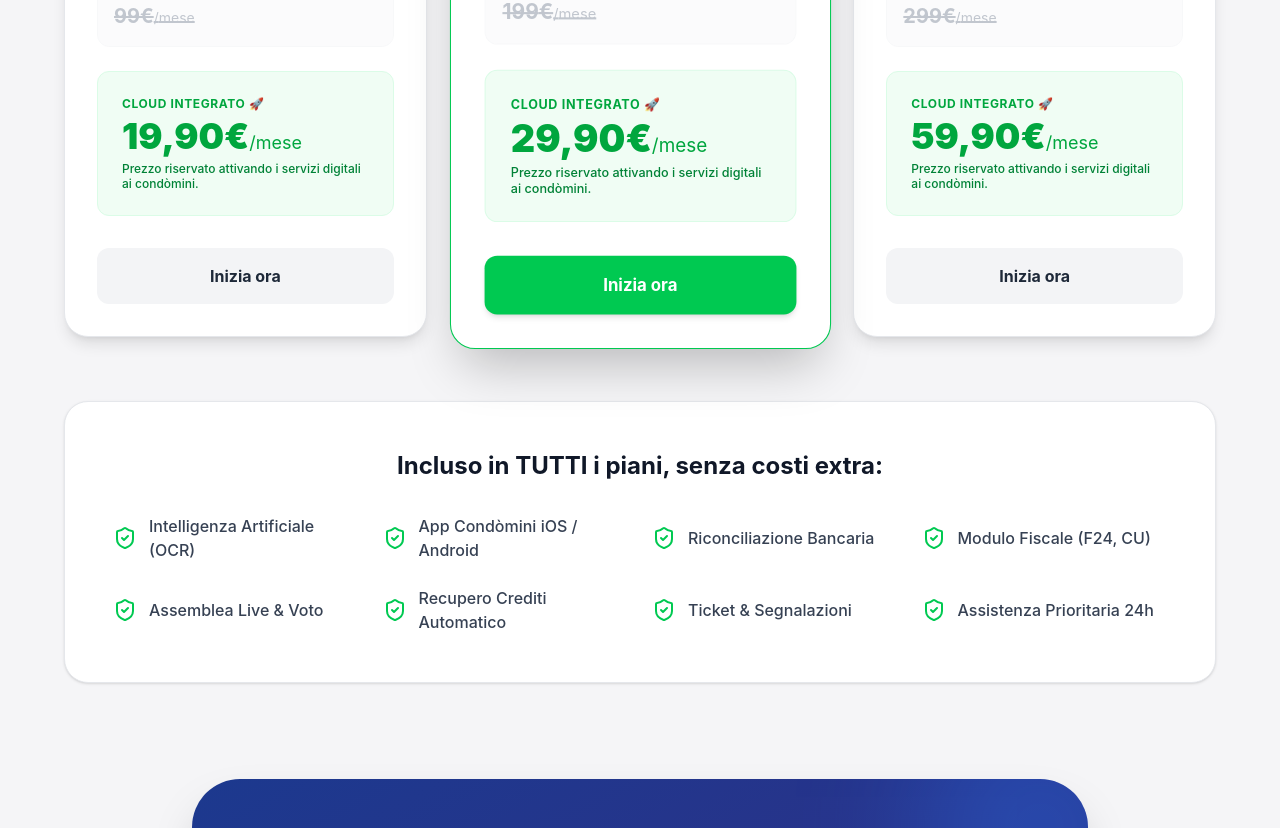
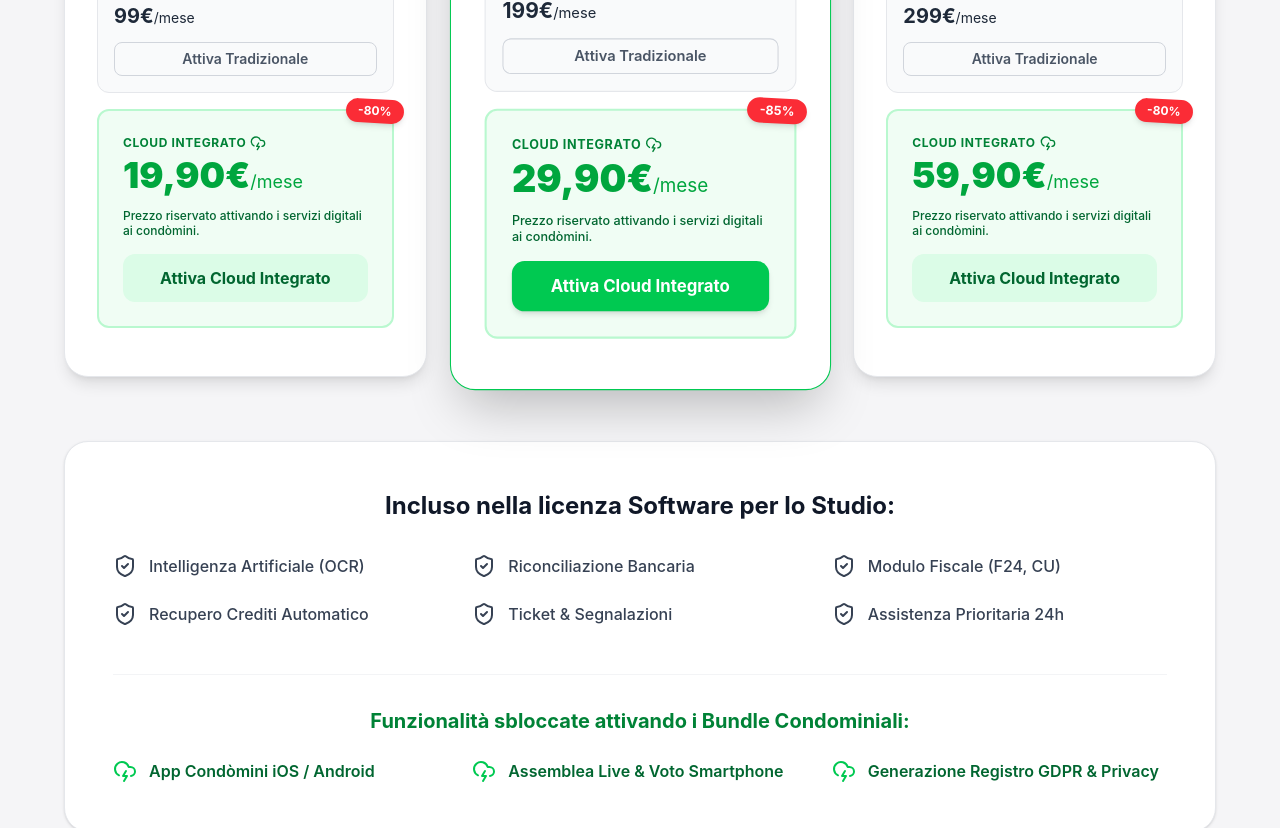
Before and after one commit to GabrieleMproject/M-PROJECT-WEBSITE, a React (Vite) app: page /condofast in a window 1280 px wide. Shown: the part 2760-3588 px from the top of the page. Built offline with nearby package versions, Linux system fonts and the light colour scheme; no server answers; what react-google-recaptcha-v3 would draw is missing.

Commit message:
Update CondoFast.jsx

```diff
--- a/src/pages/CondoFast.jsx
+++ b/src/pages/CondoFast.jsx
@@ -132,56 +132,77 @@ export default function CondoFast() {
 
         <div className="grid lg:grid-cols-3 gap-8">
           {[
-            { name: 'Base', limit: 'Fino a 50 condomini', tradM: '99', tradA: '1.188', cloudM: '19,90', cloudA: '238,80', pop: false },
-            { name: 'Studio', limit: 'Fino a 100 condomini', tradM: '199', tradA: '2.388', cloudM: '29,90', cloudA: '358,80', pop: true },
-            { name: 'Professional', limit: 'Fino a 200 condomini', tradM: '299', tradA: '3.588', cloudM: '59,90', cloudA: '718,80', pop: false }
+            { name: 'Base', limit: 'Fino a 50 condomini', tradM: '99', tradA: '1.188', cloudM: '19,90', cloudA: '238,80', pop: false, discount: '-80%' },
+            { name: 'Studio', limit: 'Fino a 100 condomini', tradM: '199', tradA: '2.388', cloudM: '29,90', cloudA: '358,80', pop: true, discount: '-85%' },
+            { name: 'Professional', limit: 'Fino a 200 condomini', tradM: '299', tradA: '3.588', cloudM: '59,90', cloudA: '718,80', pop: false, discount: '-80%' }
           ].map((plan, i) => (
             <div key={i} className={`relative bg-white rounded-3xl p-8 border ${plan.pop ? 'border-green-500 shadow-2xl scale-105 z-10' : 'border-gray-200 shadow-lg'} flex flex-col`}>
               {plan.pop && <div className="absolute top-0 left-1/2 -translate-x-1/2 -translate-y-1/2 bg-green-500 text-white px-4 py-1 rounded-full text-sm font-bold shadow-md">PIÙ SCELTO</div>}
               <h3 className="text-2xl font-bold text-gray-900">{plan.name}</h3>
               <p className="text-gray-500 font-medium mb-6">{plan.limit}</p>
 
-              <div className="mb-6 p-4 rounded-xl bg-gray-50 border border-gray-100 opacity-60">
+              {/* Sistema Tradizionale */}
+              <div className="mb-4 p-4 rounded-xl bg-gray-50 border border-gray-200 flex flex-col items-start">
                 <div className="text-xs text-gray-500 font-semibold mb-1 uppercase tracking-wider">Sistema Tradizionale</div>
-                <div className="text-gray-400 line-through text-xl font-bold">
+                <div className="text-gray-800 text-xl font-bold mb-3">
                   {billingMode === 'annual' ? plan.tradA : plan.tradM}€<span className="text-sm font-normal">/{billingMode === 'annual' ? 'anno' : 'mese'}</span>
                 </div>
+                <a href="https://condofast.it/app/register?type=trad" className="text-sm font-semibold text-gray-600 border border-gray-300 px-4 py-1.5 rounded-lg hover:bg-gray-100 transition-colors w-full text-center">
+                  Attiva Tradizionale
+                </a>
               </div>
 
-              <div className="mb-8 p-6 rounded-xl bg-green-50 border border-green-100">
-                <div className="text-xs text-green-600 font-bold mb-1 uppercase tracking-wider">Cloud Integrato 🚀</div>
-                <div className="text-green-600 text-4xl font-black mb-1">
+              {/* Cloud Integrato */}
+              <div className="mb-4 p-6 rounded-xl bg-green-50 border-2 border-green-200 relative flex flex-col flex-grow">
+                <div className="absolute -top-3 -right-3 bg-red-500 text-white text-xs font-bold px-3 py-1 rounded-full shadow-md transform rotate-3">
+                  {plan.discount}
+                </div>
+                <div className="text-xs text-green-700 font-bold mb-1 uppercase tracking-wider flex items-center gap-1">
+                  Cloud Integrato <CloudLightning className="w-4 h-4" />
+                </div>
+                <div className="text-green-600 text-4xl font-black mb-3">
                   {billingMode === 'annual' ? plan.cloudA : plan.cloudM}€<span className="text-lg font-normal">/{billingMode === 'annual' ? 'anno' : 'mese'}</span>
                 </div>
-                <div className="text-xs text-green-700 font-medium leading-tight">
+                <div className="text-xs text-green-800 font-medium leading-tight mb-4 flex-grow">
                   Prezzo riservato attivando i servizi digitali ai condòmini.
                 </div>
+                <a href="https://condofast.it/app/register?type=cloud" className={`w-full text-center py-3 rounded-xl font-bold transition-all ${plan.pop ? 'bg-green-500 text-white hover:bg-green-600 shadow-md' : 'bg-green-100 text-green-800 hover:bg-green-200'}`}>
+                  Attiva Cloud Integrato
+                </a>
               </div>
-
-              <a href="https://condofast.it/app/register" className={`mt-auto w-full text-center py-4 rounded-xl font-bold transition-all ${plan.pop ? 'bg-green-500 text-white hover:bg-green-600 shadow-md hover:shadow-lg' : 'bg-gray-100 text-gray-800 hover:bg-gray-200'}`}>
-                Inizia ora
-              </a>
             </div>
           ))}
         </div>
 
         {/* Feature List */}
         <div className="mt-16 bg-white border border-gray-200 rounded-3xl p-8 md:p-12 shadow-sm">
-          <h3 className="text-2xl font-bold text-gray-900 mb-8 text-center">Incluso in TUTTI i piani, senza costi extra:</h3>
-          <div className="grid md:grid-cols-2 lg:grid-cols-4 gap-6">
+          <h3 className="text-2xl font-bold text-gray-900 mb-8 text-center">Incluso nella licenza Software per lo Studio:</h3>
+          <div className="grid md:grid-cols-2 lg:grid-cols-3 gap-6 mb-12">
             {[
               "Intelligenza Artificiale (OCR)",
-              "App Condòmini iOS / Android",
               "Riconciliazione Bancaria",
               "Modulo Fiscale (F24, CU)",
-              "Assemblea Live & Voto",
               "Recupero Crediti Automatico",
               "Ticket & Segnalazioni",
               "Assistenza Prioritaria 24h"
             ].map((feat, i) => (
               <div key={i} className="flex items-center gap-3">
-                <ShieldCheck className="text-green-500 w-6 h-6 flex-shrink-0" />
+                <ShieldCheck className="text-gray-700 w-6 h-6 flex-shrink-0" />
                 <span className="text-gray-700 font-medium">{feat}</span>
+              </div>
+            ))}
+          </div>
+
+          <h3 className="text-xl font-bold text-green-700 mb-6 text-center border-t border-gray-100 pt-8">Funzionalità sbloccate attivando i Bundle Condominiali:</h3>
+          <div className="grid md:grid-cols-2 lg:grid-cols-3 gap-6">
+            {[
+              "App Condòmini iOS / Android",
+              "Assemblea Live & Voto Smartphone",
+              "Generazione Registro GDPR & Privacy"
+            ].map((feat, i) => (
+              <div key={i} className="flex items-center gap-3">
+                <CloudLightning className="text-green-500 w-6 h-6 flex-shrink-0" />
+                <span className="text-green-800 font-semibold">{feat}</span>
               </div>
             ))}
           </div>
```
